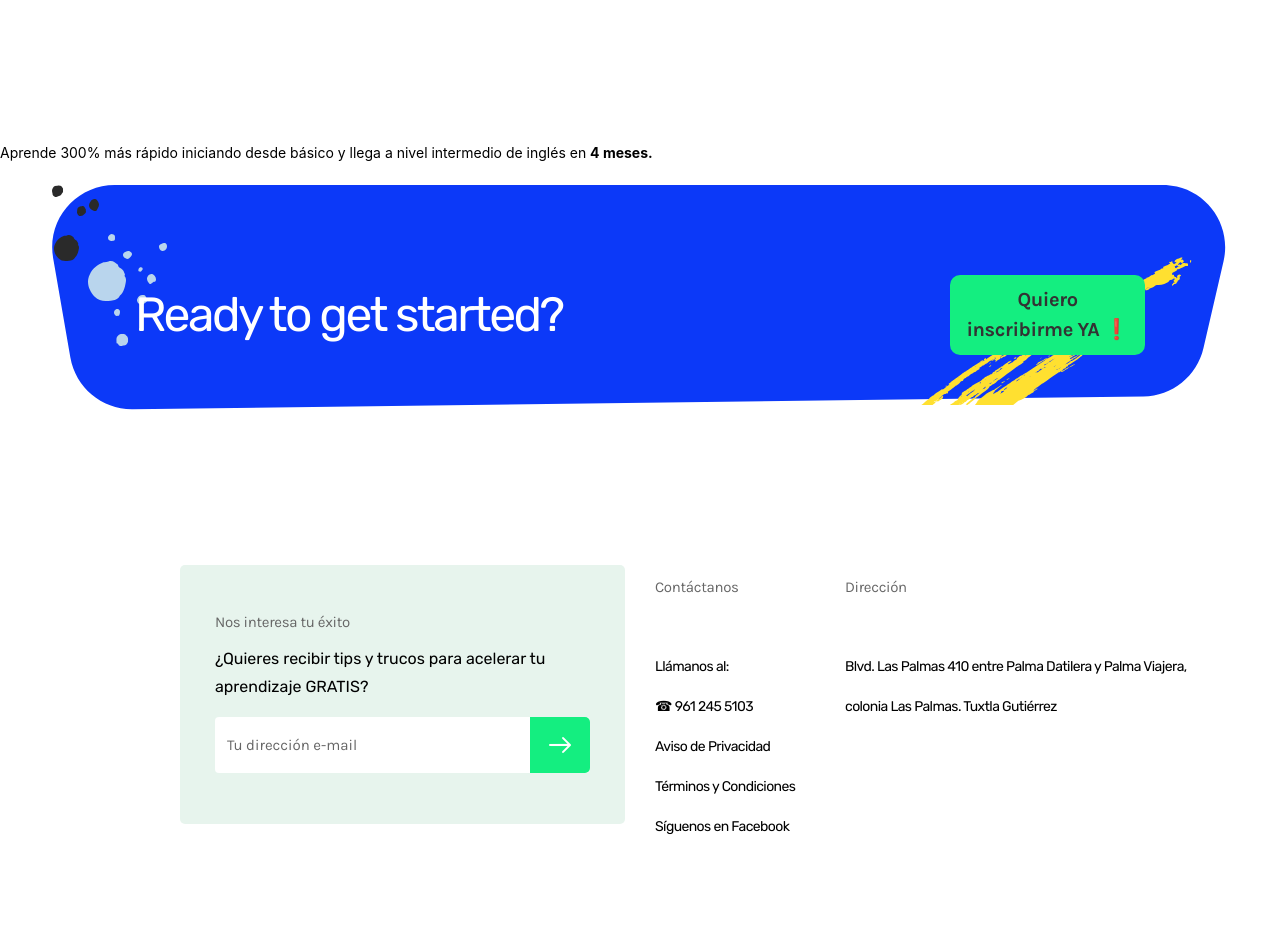
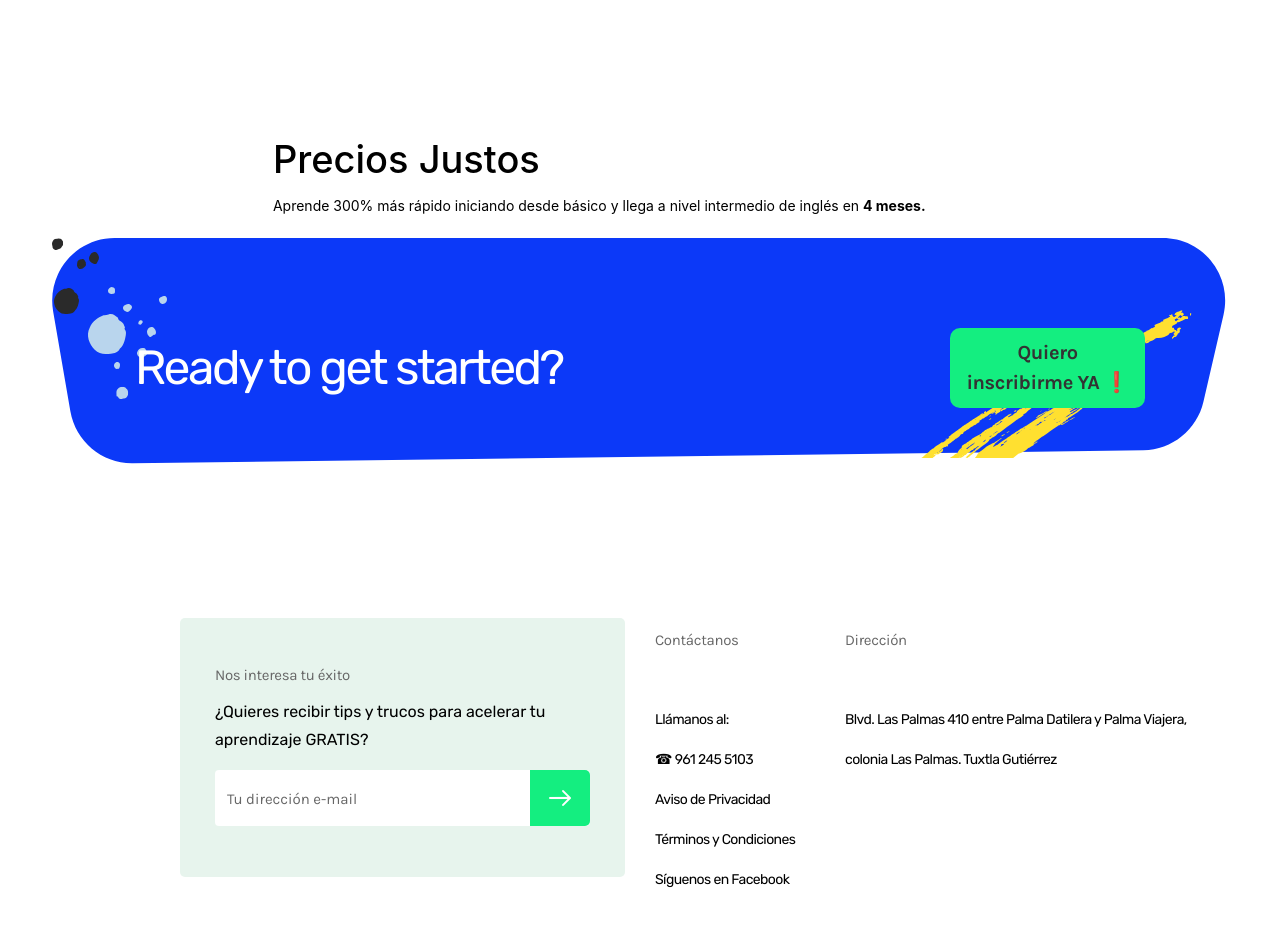
Before and after one commit to Dondesconton/EnglishPlusTOEFLTraining, a plain HTML site: page index.html in a window 1280 px wide. Shown: the part 5060-5985 px from the top of the page. Drawn offline with Linux system fonts and the light colour scheme.

Commit message:
Update index.html

```diff
--- a/index.html
+++ b/index.html
@@ -424,9 +424,17 @@
           </div>
         </div>
       </section>
-                 <p>
+
+          <section class="row justify-content-center">
+            <div class="col-lg-8 col-xl-7 col-md-9">
+              <div class="section-title">
+                <h2>Precios Justos</h2>
+                <p>
                  Aprende 300% más rápido iniciando desde básico y llega a nivel intermedio de inglés en <strong>4 meses.</strong></s>
                 </p>
+              </div>
+            </div>
+          </section>
 
       <!-- CTA starts -->
       <div class="cta-section" id="contact">
```
